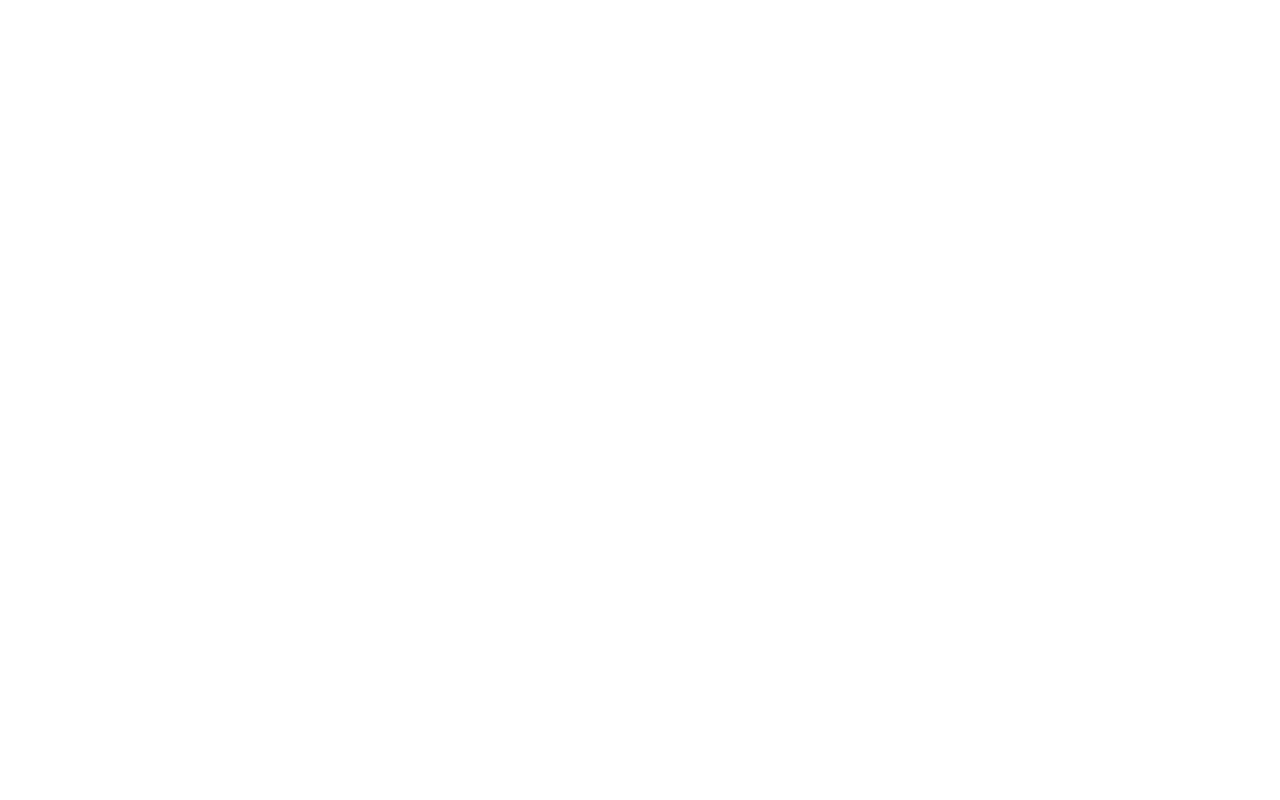
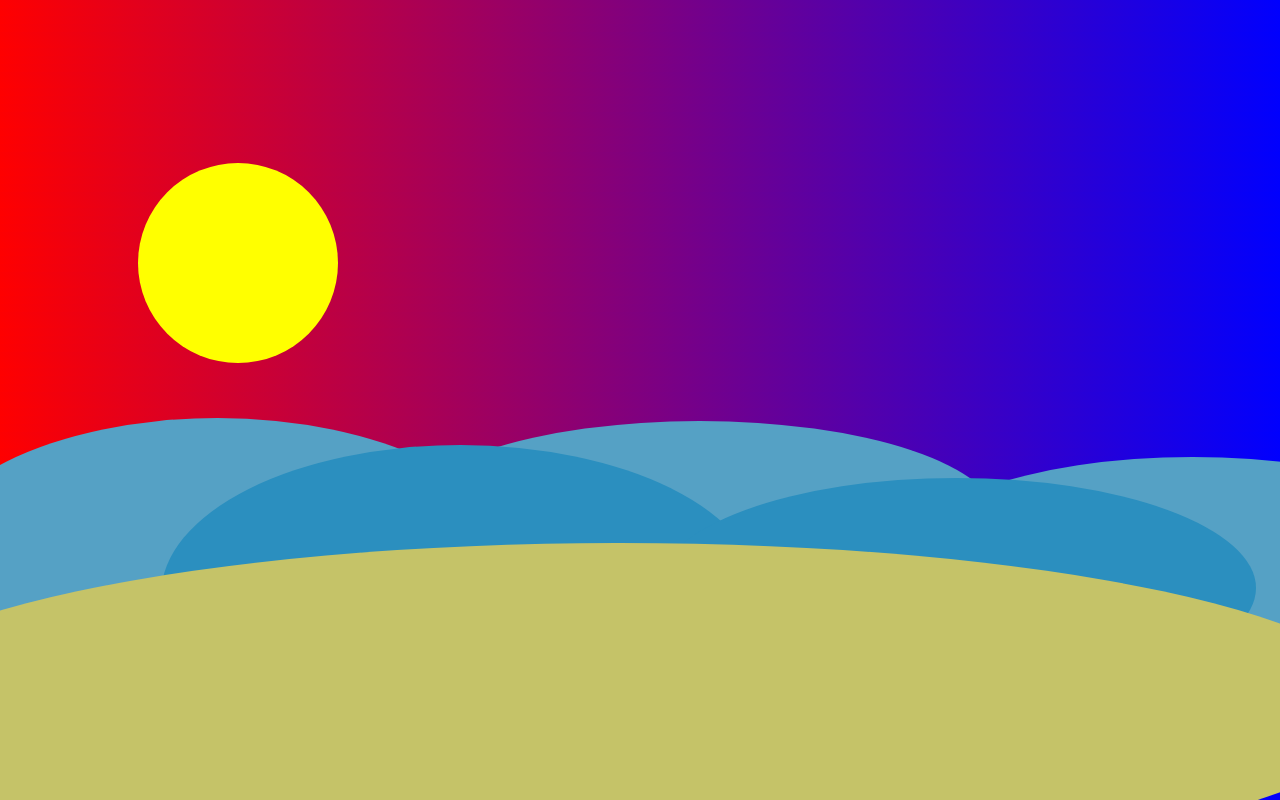
Before and after one commit to jacobg1/ocean_pen, a website: page index.html in a window 1280 px wide. Drawn offline with nearby package versions, Linux system fonts and the light colour scheme; files that its build step writes are made by us from their sources.

Commit message:
add sun and beach and water

```diff
--- a/index.html
+++ b/index.html
@@ -4,10 +4,17 @@
     <meta charset="UTF-8">
     <meta name="viewport" content="width=device-width, initial-scale=1.0">
     <meta http-equiv="X-UA-Compatible" content="ie=edge">
-    <link rel="stylesheet" href="styles.css">
+    <link rel="stylesheet" href="build/styles/app.css">
     <title>The Ocean</title>
 </head>
 <body>
+    <div class="sun"></div>
+    <div class="water-one"></div>
+    <div class="water-two"></div>
+    <div class="water-three"></div>
+    <div class="water-four"></div>
+    <div class="water-five"></div>
+    <div class="sand"></div>
 
 </body>
 </html>
--- /dev/null
+++ b/src/styles/app.scss
@@ -0,0 +1,86 @@
+$font-stack : Helvetica,
+sans-serif;
+$primary-color: rgb(186, 186, 230);
+$sand-color: #c5c368;
+$water-color-one: #55a1c5;
+$water-color-two: #2b8fbf;
+$sun-color: yellow;
+
+
+body {
+    font: 100% $font-stack;
+    color: $primary-color;
+    background: linear-gradient(45deg, red, rgb(0, 0, 254));
+
+}
+.sand {
+    background-color: $sand-color;
+    width: 120%;
+    height: 330px;
+    position: fixed;
+    bottom: -73px;
+    margin: 0;
+    left: -148px;
+    border-radius: 70%;
+}
+.water-one {
+    width: 599px;
+        height: 300px;
+        background-color: $water-color-one;
+        position: fixed;
+        bottom: 82px;
+        left: -82px;
+        border-radius: 100%;
+}
+.water-two {
+   width: 599px;
+   height: 300px;
+   background-color: $water-color-two;
+   position: fixed;
+   bottom: 55px;
+   left: 161px;
+   border-radius: 100%;
+
+}
+.water-three {
+    width: 599px;
+    height: 200px;
+    background-color: $water-color-one;
+    bottom: 179px;
+    position: fixed;
+    left: 400px;
+    z-index: -1;
+    border-radius: 100%;
+}
+.water-four {
+   width: 599px;
+   height: 220px;
+   background-color: $water-color-two;
+   position: fixed;
+   bottom: 102px;
+   left: 657px;
+   border-radius: 100%;
+
+}
+.water-five {
+    width: 599px;
+    height: 220px;
+    background-color: $water-color-one;
+    position: fixed;
+    bottom: 123px;
+    left: 893px;
+    z-index: -1;
+    border-radius: 100%;
+
+}
+.sun {
+    height: 200px;
+    width: 200px;
+    background-color: $sun-color;
+        position: fixed;
+        top: 163px;
+        left: 138px;
+
+        border-radius: 50%;
+    border-radius: 50%;
+}
```
Also changed, not shown: gulpfile.babel.js (added, +101 -0 lines), package.json (+13 -1 lines), .babelrc (added), styles.css (deleted), 2 other files.
